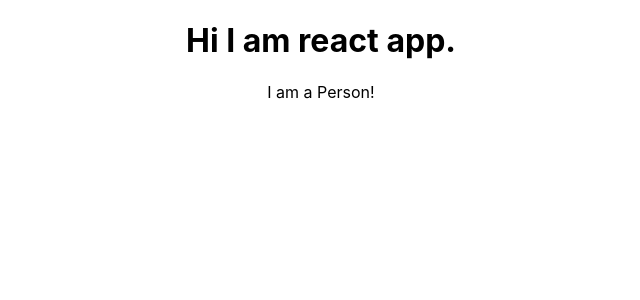
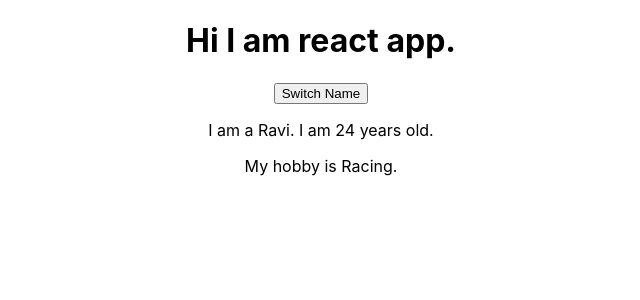
Before and after one commit to ioneticindia/ReactDemo, a React (Create React App) app: page / in a window 1280 px wide. Shown: the top 300 px of the page, without its empty margins (319-959 px from the left). Built offline with nearby package versions, Linux system fonts and the light colour scheme.

Commit message:
Added React hooks

```diff
--- a/src/App.js
+++ b/src/App.js
@@ -1,12 +1,52 @@
-import React from 'react';
+import React, { useState } from 'react';
 import './App.css';
 import Person from './Person/Person';
 
-function App() {
+const App = () => {
+  const [ personsState, setPersonsState ] = useState({
+    persons: [
+      {
+        name: 'Ravi',
+        age: 24
+      },
+      {
+        name: 'Ajay',
+        age: 27
+      },
+      {
+        name: 'Keshav',
+        age: 26
+      }
+    ]
+  })
+
+  const switchNameHandler = () => {
+    let persons = [
+      {
+        name: 'Ankit',
+        age: 28
+      },
+      {
+        name: 'Ravi',
+        age: 24
+      },
+      {
+        name: 'Ajay',
+        age: 27
+      },
+      {
+        name: 'Keshav',
+        age: 26
+      }
+    ]
+    setPersonsState({persons});
+  }
+
   return (
     <div className="App">
       <h1>Hi I am react app.</h1>
-      <Person></Person>
+      <button onClick={switchNameHandler}>Switch Name</button>
+      <Person name={personsState.persons[0].name} age={personsState.persons[0].age}>My hobby is Racing.</Person>
     </div>
   );
 }
--- a/src/Person/Person.js
+++ b/src/Person/Person.js
@@ -1,8 +1,11 @@
 import React from 'react';
 
-const person = () => {
+const person = (props) => {
     return (
-        <div>I am a Person!</div>
+        <div>
+            <p>I am a {props.name}. I am {props.age} years old.</p>
+            <p>{props.children}</p>
+        </div>
     );
 };
 
```
